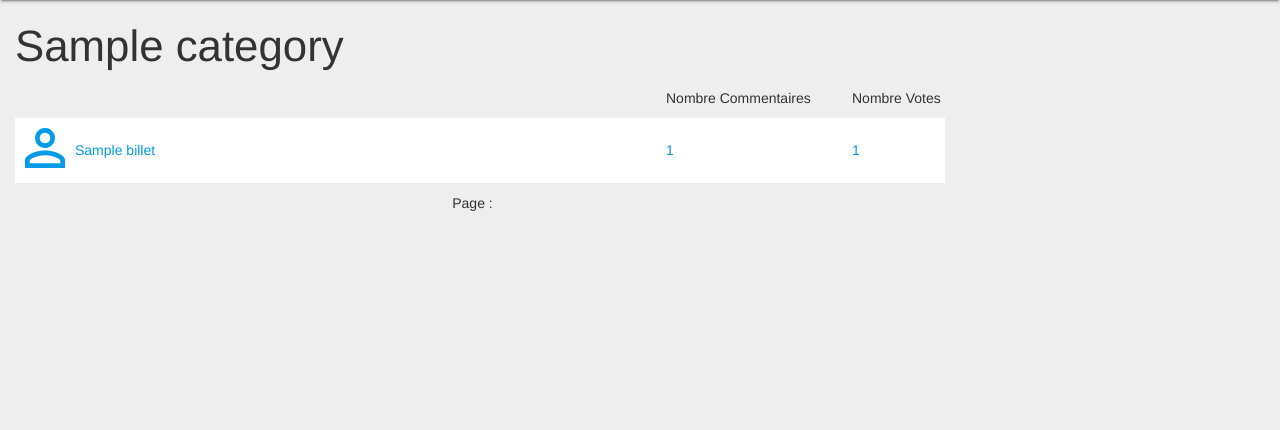
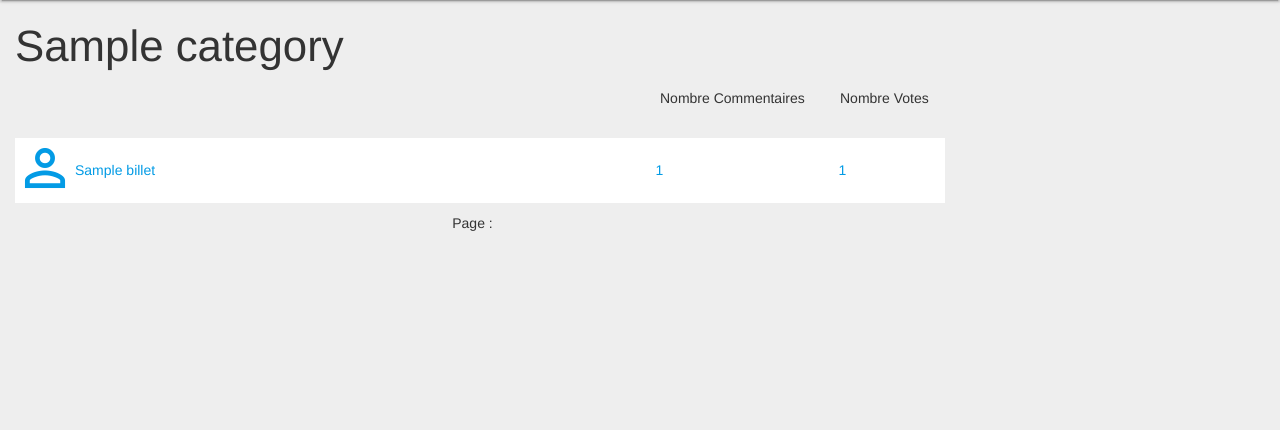
Before and after one commit to Kratz33/smart-up, a PHP site: template app/view/billet/billets-by-category.php in a window 1280 px wide. Shown: the part 64-494 px from the top of the page. Run offline with PHP 8.4, Linux system fonts and the light colour scheme; the template is opened without the code that fills it: most values are stand-ins (such as "Sample title", 1, 10 or a date in 2020); data that the repository does not hold is empty; some libraries are stand-ins or nearby versions.

Commit message:
fixe css

```diff
--- a/app/view/billet/billets-by-category.php
+++ b/app/view/billet/billets-by-category.php
@@ -1,8 +1,8 @@
-<div class="col-xs-9 mt40 t-center">
+<div class="col-xs-9">
     <div>
         <h3><?php echo $category['label'] ?></h3>
     </div>
-    <div class="entete">
+    <div class="entete col-xs-12">
         <p class="billet-votes-count">
             Nombre Votes
         </p>
@@ -11,7 +11,7 @@
         </p>
     </div>
     <?php foreach ($billets as $billet): ?>
-        <ul class="billets-ul">
+        <ul class="billets-ul col-xs-9">
             <a href="<?php echo $app->urlFor('billet', array('id' => $billet['id'], 'page' => 1)) ?>">
                 <li class="utilisateur-photo">
                     <i class="medium material-icons">perm_identity</i>
--- a/css/style.css
+++ b/css/style.css
@@ -149,6 +149,7 @@ nav ul li ul li {
 }
 
 .categories-table{
+    min-width: 177px;
     background-color: white;
     height: 100%;
 }
@@ -166,7 +167,7 @@ nav ul li ul li {
 div.entete{
     display: block;
     height: 20px;
-    margin-bottom: 10px;
+    margin-bottom: 30px;
 }
 div.entete p {
     position: relative;
@@ -227,6 +228,9 @@ div.billet-footer #billet-date{
 }
 .collection-item{
     padding: 10px;
+}
+.collection{
+    min-width: 580px;
 }
 .collection div{
     display: inline-block;
```
Also changed, not shown: app/view/billet/billet.php (+6 -6 lines).
